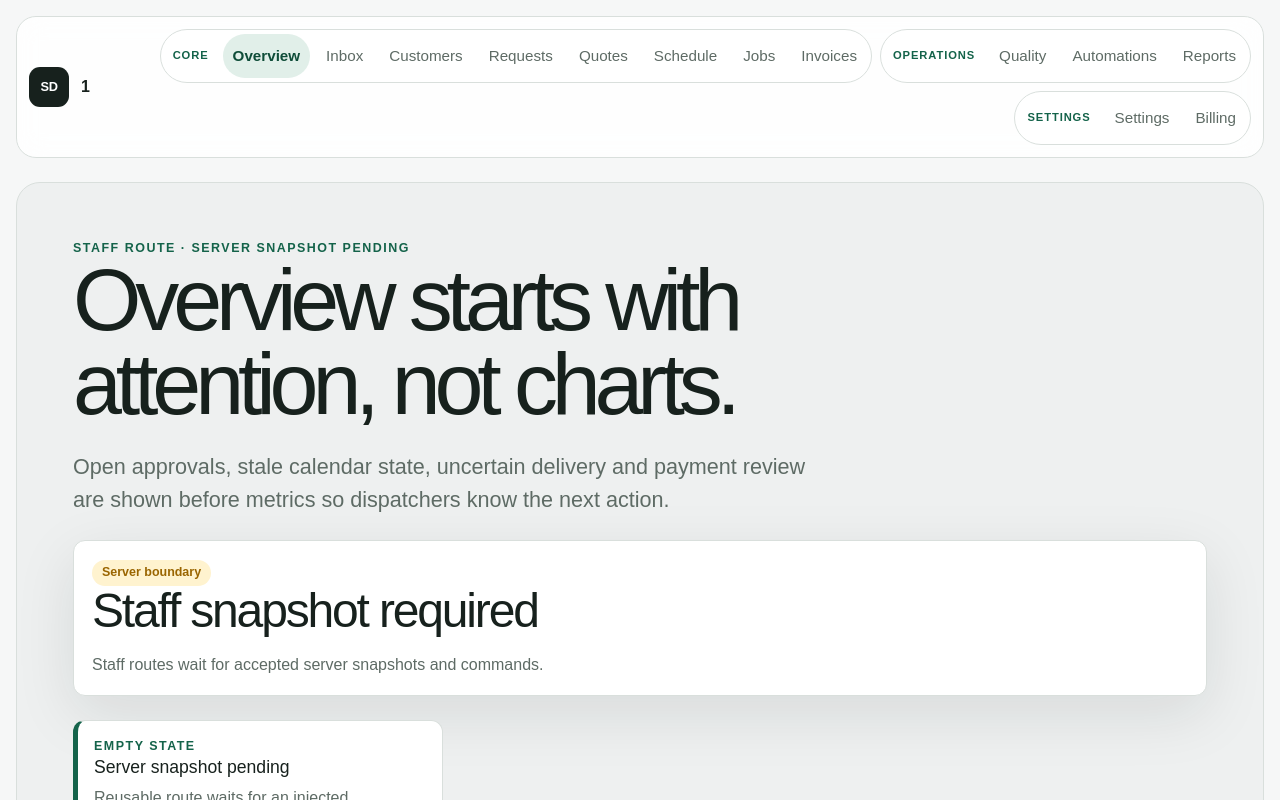
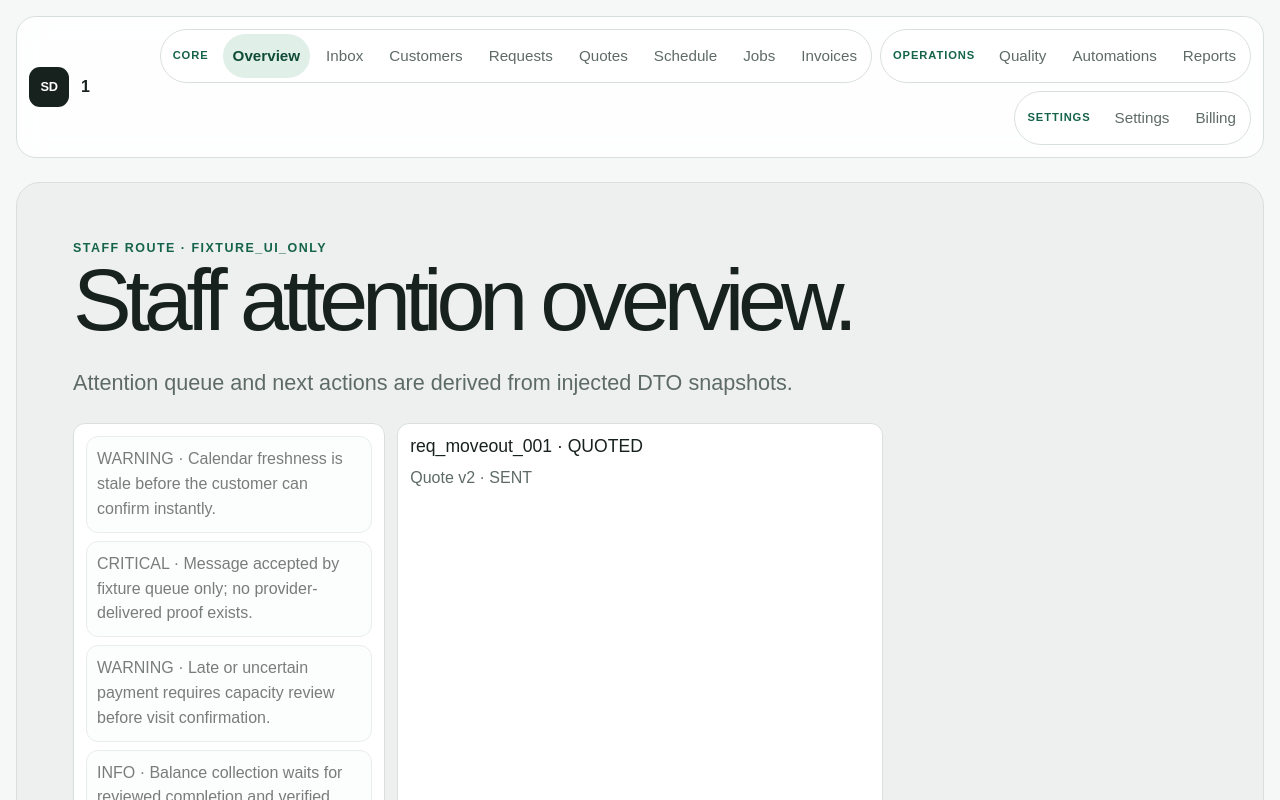
Before and after one commit to SaamVR/ServiceDesk, a Next.js app: page /app/1/overview in a window 1280 px wide. Shown: the top 800 px of the page. Built offline with nearby package versions, Linux system fonts and the light colour scheme.

Commit message:
refactor(product): route staff overview through fixture wrapper

```diff
--- a/src/app/app/[workspace]/overview/page.tsx
+++ b/src/app/app/[workspace]/overview/page.tsx
@@ -1,15 +1,15 @@
-import { OperationalRoute } from "@/features/operations/OperationalRoute";
+import { OperationalFixtureRoute } from "@/features/operations/OperationalFixtureRoute";
 
 export default async function StaffOverviewPage({ params }: { params: Promise<{ workspace: string }> }) {
   const { workspace } = await params;
 
   return (
-    <OperationalRoute
+    <OperationalFixtureRoute
       surface="staff"
-        staffModule="overview"
+      staffModule="overview"
       workspaceLabel={workspace}
-      title="Overview starts with attention, not charts."
-      description="Open approvals, stale calendar state, uncertain delivery and payment review are shown before metrics so dispatchers know the next action."
+      title="Staff attention overview."
+      description="Attention queue and next actions are derived from injected DTO snapshots."
     />
   );
 }
```
